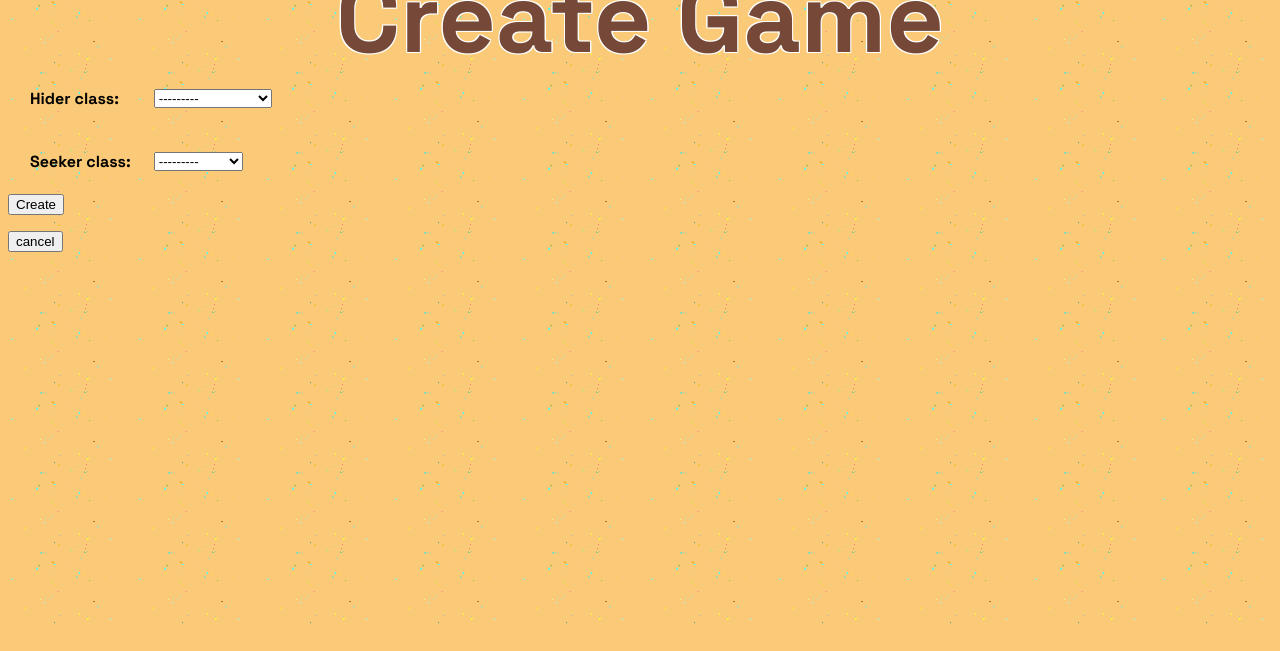
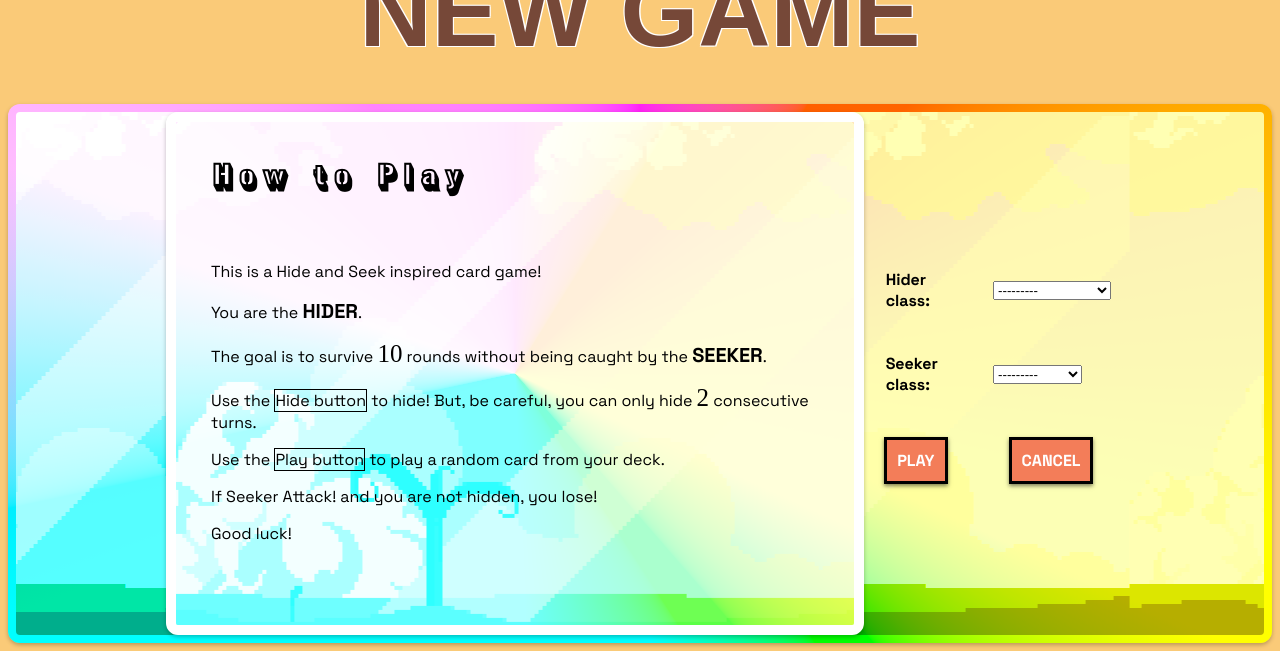
Before and after one commit to Linkhant19/hideandseek_fullstack, a Django app: page /create_game/ in a window 1280 px wide; the page is wider, and only the part inside the window is pictured. Shown: the part 176-827 px from the top of that part. Before the commit the page ends 800 px from the top of that part, so only its background shows below. Run offline with Django 5.2, Linux system fonts and the light colour scheme; a user stored in the database is signed in; data comes from the database, SQL or seed files in the repository; both versions use the stored data as it was after the commit; some web fonts are replaced.

Commit message:
updated style and added how to play in create game page

```diff
--- a/game/templates/game/create_game.html
+++ b/game/templates/game/create_game.html
@@ -4,21 +4,38 @@
 
 {% block content %}
     <div class="background"></div>
-    <h1>Create Game</h1>
-    <form method="post">
-        <table>
-            {{ form.as_table }}
-        </table>
-        <tr>
-            <td></td>
-            <td><button type="submit">Create</button>
+
+    <!-- tutorial for how to play -->
+    <h1>NEW GAME</h1>
+    <p></p>
+
+    <div class="create-game-container">
+        <div class="how-to-play">
+            <h2 class="how-to-play-title">How to Play</h2>
+            <br>
+            <p>This is a Hide and Seek inspired card game!</p>
+            <p>You are the <span class="hider-text">HIDER</span>.</p>
+            <p>The goal is to survive <span class="number-text">10</span> rounds without being caught by the <span class="seeker-text">SEEKER</span>.</p>
+            <p>Use the <span class="button-p-text">Hide button</span> to hide! But, be careful, you can only hide <span class="number-text">2</span> consecutive turns.</p>
+            <p>Use the <span class="button-p-text">Play button</span> to play a random card from your deck.</p>
+            <p>If Seeker Attack! and you are not hidden, you lose!</p>
+            <p>Good luck!</p>
+        </div>
+        <div class="create-game-form">
+            <form method="post">
+                <table>
+                    {{ form.as_table }}
+                </table>
+            <div class="create-game-buttons">
                 {% csrf_token %}
+                <a class="click-button" href="#" onclick="this.parentNode.submit()">PLAY</a>
             </form>
 
-            <form action="{% url 'show_all_cards' %}">
-                <input type="submit" value="cancel">
-            </form>
-            </td>
-        </tr>
-        </table>
+            <a class="click-button" href="{% url 'show_all_cards' %}">CANCEL</a>
+            </div>
+
+
+        </div>
+    </div>
+
 {% endblock %}
--- a/game/templates/game/show_profile.html
+++ b/game/templates/game/show_profile.html
@@ -2,7 +2,8 @@
 
 {% extends 'game/base.html' %}
 
-{% block content %}
+<body class="profile-body">
+  {% block content %}
     <div class="background"></div>
     <h1 class="profile-title">PROFILE</h1>
     <!-- username, email, games played, games won -->
@@ -103,4 +104,5 @@
       {% endif %}
     {% endif %}
 
-{% endblock %}
+  {% endblock %}
+</body>
--- a/static/style.css
+++ b/static/style.css
@@ -1,11 +1,28 @@
-/* I am importing from google fonts */
+/* I am importing from google fonts and my files */
 @import url('https://fonts.googleapis.com/css2?family=Bowlby+One&family=Kalnia+Glaze:wght@100..700&family=Nabla&family=New+Amsterdam&family=Sixtyfour+Convergence&family=Space+Grotesk:wght@300..700&display=swap');
 @import url('https://fonts.googleapis.com/css2?family=Bowlby+One&family=Kalnia+Glaze:wght@100..700&family=Nabla&family=New+Amsterdam&family=Nothing+You+Could+Do&family=Sixtyfour+Convergence&family=Space+Grotesk:wght@300..700&display=swap');
 @import url('https://fonts.googleapis.com/css2?family=Bowlby+One&family=DotGothic16&family=Kalnia+Glaze:wght@100..700&family=Nabla&family=New+Amsterdam&family=Nothing+You+Could+Do&family=Sixtyfour+Convergence&family=Space+Grotesk:wght@300..700&display=swap');
+@font-face {
+    font-family: 'Rocher';
+    src: url(https://assets.codepen.io/9632/RocherColorGX.woff2);
+}
+@font-palette-values --Mint {
+    font-family: Rocher;
+    base-palette: 7;
+}
+@font-face {
+    font-family: 'kamikaze';
+    src: url('fonts/kamikaze.3d-gradient-italic.ttf')
+}
+@font-face {
+    font-family: 'gunplay';
+    src: url('fonts/gunplay.3d-regular.otf');
+}
 
 body {
     margin-top: 25px;
     font-family: 'Space Grotesk', sans-serif;
+    /* font-family: 'kamikaze'; */
     padding: 0px;
     background-color: #faca78;
     /* background: url('images/background19.gif') padding-box,
@@ -28,9 +45,10 @@ body {
     background-repeat: no-repeat;
     background-size: cover;
     background-blend-mode: normal; */
-    background-image: url('images/background25gif.gif');
-    background-size: 10% 10%;
-    transition: background-color 0.5s ease;
+    /* background-image: url('images/background25gif.gif');
+    background-size: 10% 10%; */
+    /* opacity: 0.5; */
+    /* transition: background-color 0.5s ease; */
 }
 
 .main-body {
@@ -298,6 +316,7 @@ nav img {
 /* end of header and nav bar css */
 
 h1 {
+    font-family: 'Rocher', sans-serif;
     text-align: center;
     font-size: 100px;
     margin-top: -25px;
@@ -600,6 +619,10 @@ h1 {
 
 
 /* start of show profile view */
+.profile-body {
+    background-image: url('images/background30.png');
+}
+
 .pie-chart {
     display: flex;
     flex-direction: row;
@@ -853,3 +876,134 @@ h1 {
 } */
 
 /* end of leaderboard views */
+
+
+/* start of create game view */
+
+.create-game-container {
+    display: flex;
+    flex-direction: row;
+    align-items: center;
+    justify-content: space-around;
+    padding-left: 150px;
+    padding-right: 150px;
+    margin-top: 50px;
+
+    /* I got the inspiration and some part of code of this rotating rainbow border from https://codepen.io/nocksock/pen/zYQVmwG */
+    --border-angle: 0deg;
+    border-radius: 12px;
+    display: flex;
+    justify-content: space-between;
+    align-items: left;
+    box-shadow: 0px 2px 4px hsl(0 0% 0% / 25%);
+    /* animation: border-angle-rotate 2s infinite linear; */
+    border: 0.5rem solid transparent;
+    position: relative;
+    background: url('images/background12.png') 70% 0% padding-box,
+        conic-gradient(
+            from var(--border-angle),
+            oklch(100% 100% 0deg),
+            oklch(100% 100% 45deg),
+            oklch(100% 100% 90deg),
+            oklch(100% 100% 135deg),
+            oklch(100% 100% 180deg),
+            oklch(100% 100% 225deg),
+            oklch(100% 100% 270deg),
+            oklch(100% 100% 315deg),
+            oklch(100% 100% 360deg)
+            )
+            border-box;
+    background-blend-mode: hard-light;
+}
+
+
+.how-to-play-title {
+    font-family: 'gunplay';
+    letter-spacing: .2em;
+    font-size: 32px;
+}
+
+.how-to-play {
+    /* background-color: white; */
+    padding: 35px;
+    padding-top: 10px;
+    padding-bottom: 65px;
+
+    /* I got the inspiration and some part of code of this rotating rainbow border from https://codepen.io/nocksock/pen/zYQVmwG */
+    --border-angle: 0deg;
+    border-radius: 12px;
+    box-shadow: 0px 2px 4px hsl(0 0% 0% / 25%);
+    /* animation: border-angle-rotate 2s infinite linear; */
+    /* border: 0.5rem solid transparent; */
+    border: 10px solid #ffffff;
+    position: relative;
+    background: url('images/background12.png') 70% 0% padding-box,
+        conic-gradient(
+            from var(--border-angle),
+            oklch(100% 100% 0deg),
+            oklch(100% 100% 45deg),
+            oklch(100% 100% 90deg),
+            oklch(100% 100% 135deg),
+            oklch(100% 100% 180deg),
+            oklch(100% 100% 225deg),
+            oklch(100% 100% 270deg),
+            oklch(100% 100% 315deg),
+            oklch(100% 100% 360deg)
+            )
+            border-box;
+    background-blend-mode: screen;
+    transition: 5s ease;
+}
+
+.how-to-play:hover {
+    /* move to the right */
+    transform: translateX(100px);
+}
+
+.create-game-buttons {
+    display: flex;
+    flex-direction: row;
+    align-items: center;
+    justify-content: space-around;
+    gap: 20px;
+    margin-top: 20px;
+}
+
+.hider-text, .seeker-text {
+    font-weight: bold;
+    /* font-family: 'Rocher', sans-serif; */
+    font-size: 20px;
+    transition: 1.5s ease;
+    cursor: pointer;
+}
+
+.hider-text:hover, .seeker-text:hover {
+    /* color: #764838;
+    font-size: 22px; */
+    /* text-shadow: 0px 2px 4px hsl(0 0% 0%/ 50%); */
+
+    text-shadow: 10px 2px 4px hsl(0 0% 0%/ 50%);
+}
+
+.number-text {
+    font-family: 'rocher';
+    font-size: 25px;
+    transition: 1.5s ease;
+    cursor: pointer;
+}
+
+.number-text:hover {
+    font-palette: --Mint;
+}
+
+.button-p-text {
+    /* font-size: 20px; */
+    border: 1px solid black;
+    transition: 1.5s ease;
+    cursor: pointer;
+}
+
+.button-p-text:hover {
+    color: white;
+    background-color: black;
+}
```
Also changed, not shown: db.sqlite3, media/BANANAS_nsr72OR.png (added), static/fonts/gunplay.3d-regular.otf (added), static/fonts/kamikaze.3d-gradient-italic.ttf (added), static/images/background30.png (added).
